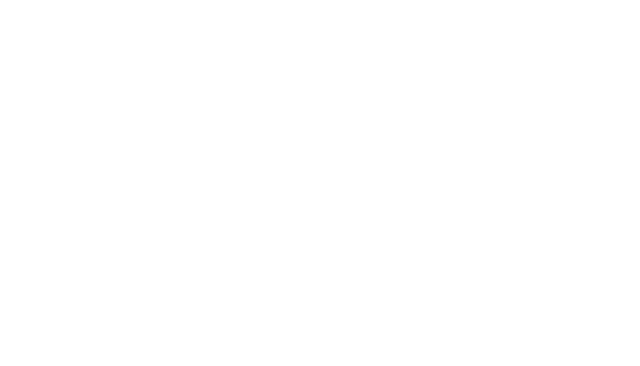
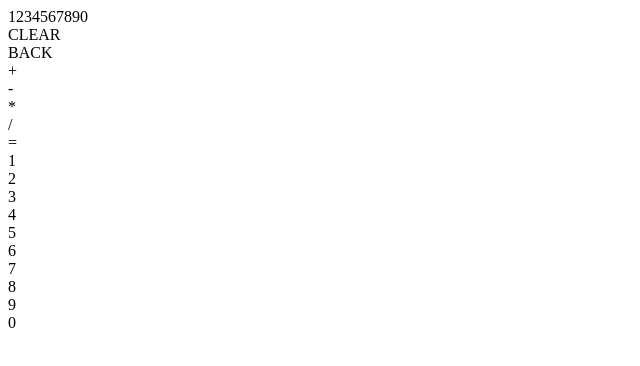
Before and after one commit to tererecode/calculator-odin, a plain HTML site: page index.html in a window 1280 px wide. Shown: the whole page, without its empty margins (0-640 px from the left). Drawn offline with Linux system fonts and the light colour scheme.

```diff
--- a/index.html
+++ b/index.html
@@ -11,7 +11,30 @@
 </head>
 
 <body>
-
+    <div class="calc-container">
+        <div class="calc-display">1234567890</div>
+        <div class="calc-btns-operator-container">
+            <div class="calc-btn-operator">CLEAR</div>
+            <div class="calc-btn-operator">BACK</div>
+            <div class="calc-btn-operator">+</div>
+            <div class="calc-btn-operator">-</div>
+            <div class="calc-btn-operator">*</div>
+            <div class="calc-btn-operator">/</div>
+            <div class="calc-btn-operator">=</div>
+        </div>
+        <div class="calc-btns-container">
+            <div class="calc-btns-num">1</div>
+            <div class="calc-btns-num">2</div>
+            <div class="calc-btns-num">3</div>
+            <div class="calc-btns-num">4</div>
+            <div class="calc-btns-num">5</div>
+            <div class="calc-btns-num">6</div>
+            <div class="calc-btns-num">7</div>
+            <div class="calc-btns-num">8</div>
+            <div class="calc-btns-num">9</div>
+            <div class="calc-btns-num">0</div>
+        </div>
+    </div>
 </body>
 
 </html>
```
